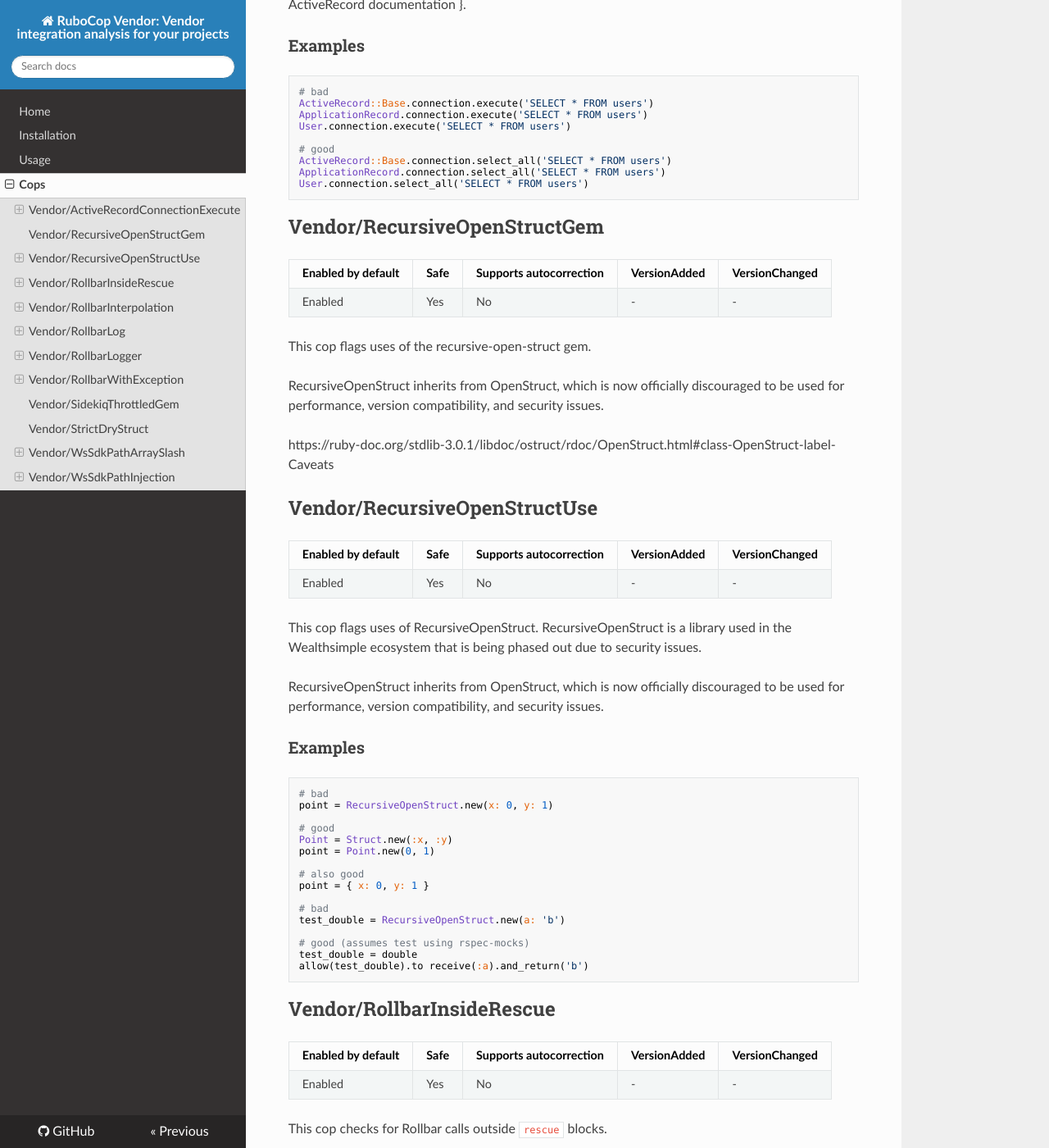
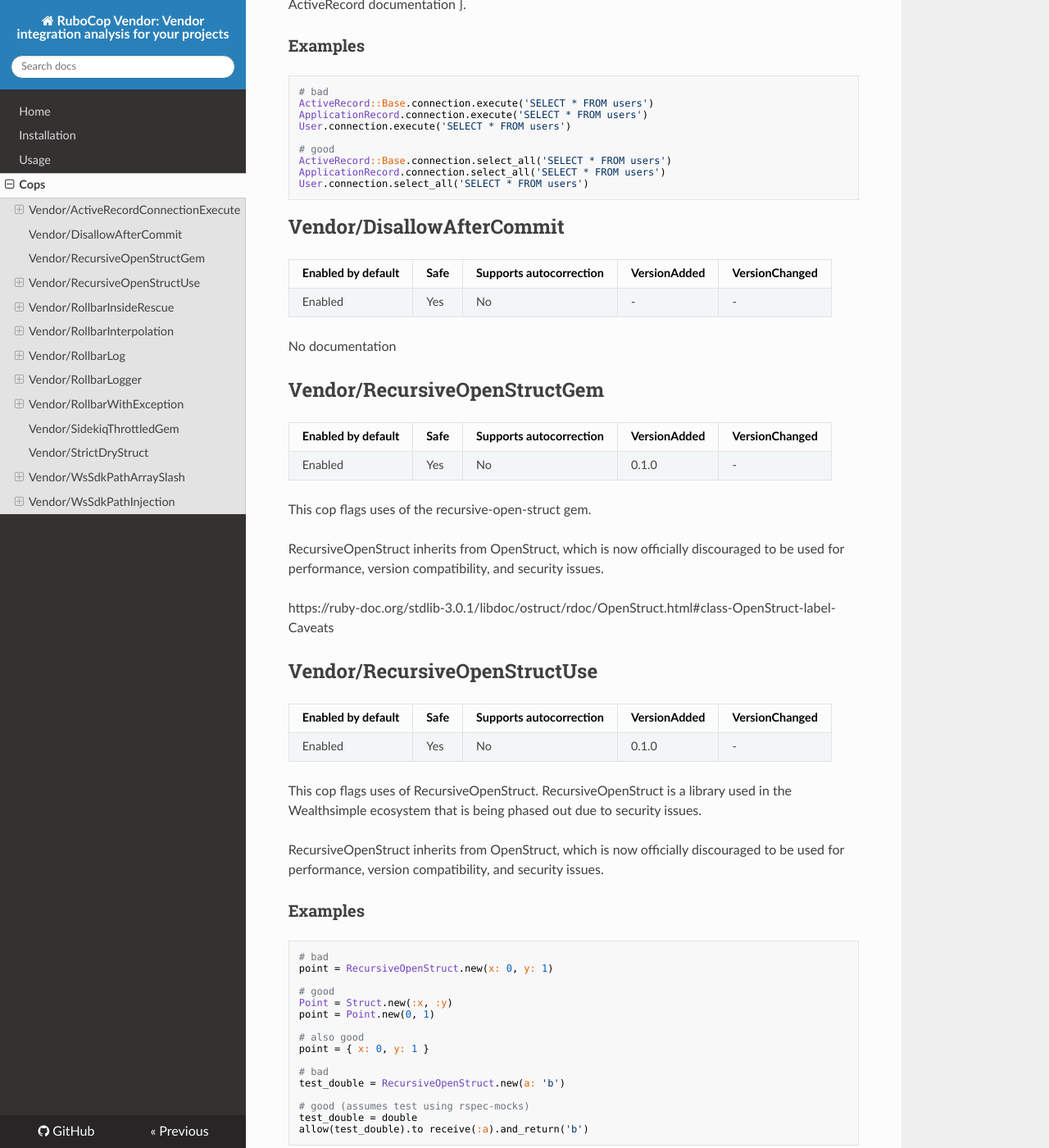
Before and after one commit to wealthsimple/rubocop-vendor, an MkDocs documentation site: the page built from manual/cops_vendor.md, in a window 1280 px wide and 1400 px high, scrolled down 462 px. Shown: the whole window at 82% size. Built offline with MkDocs 1.6.1, drawn with Linux system fonts in a browser that asks for light colours; nearby versions of some CDN libraries; old or Windows-style settings are respelled for this version of MkDocs; some of the changed text lies outside the part shown.

Commit message:
feat: disallow after-commit

````diff
--- a/manual/cops.md
+++ b/manual/cops.md
@@ -2,6 +2,7 @@
 #### Department [Vendor](cops_vendor.md)
 
 * [Vendor/ActiveRecordConnectionExecute](cops_vendor.md#vendoractiverecordconnectionexecute)
+* [Vendor/DisallowAfterCommit](cops_vendor.md#vendordisallowaftercommit)
 * [Vendor/RecursiveOpenStructGem](cops_vendor.md#vendorrecursiveopenstructgem)
 * [Vendor/RecursiveOpenStructUse](cops_vendor.md#vendorrecursiveopenstructuse)
 * [Vendor/RollbarInsideRescue](cops_vendor.md#vendorrollbarinsiderescue)
--- a/manual/cops_vendor.md
+++ b/manual/cops_vendor.md
@@ -29,11 +29,19 @@ ApplicationRecord.connection.select_all('SELECT * FROM users')
 User.connection.select_all('SELECT * FROM users')
 ```
 
+## Vendor/DisallowAfterCommit
+
+Enabled by default | Safe | Supports autocorrection | VersionAdded | VersionChanged
+--- | --- | --- | --- | ---
+Enabled | Yes | No | - | -
+
+No documentation
+
 ## Vendor/RecursiveOpenStructGem
 
 Enabled by default | Safe | Supports autocorrection | VersionAdded | VersionChanged
 --- | --- | --- | --- | ---
-Enabled | Yes | No | - | -
+Enabled | Yes | No | 0.1.0 | -
 
 This cop flags uses of the recursive-open-struct gem.
 
@@ -46,7 +54,7 @@ https://ruby-doc.org/stdlib-3.0.1/libdoc/ostruct/rdoc/OpenStruct.html#class-Open
 
 Enabled by default | Safe | Supports autocorrection | VersionAdded | VersionChanged
 --- | --- | --- | --- | ---
-Enabled | Yes | No | - | -
+Enabled | Yes | No | 0.1.0 | -
 
 This cop flags uses of RecursiveOpenStruct. RecursiveOpenStruct is a library used in the
 Wealthsimple ecosystem that is being phased out due to security issues.
@@ -79,7 +87,7 @@ allow(test_double).to receive(:a).and_return('b')
 
 Enabled by default | Safe | Supports autocorrection | VersionAdded | VersionChanged
 --- | --- | --- | --- | ---
-Enabled | Yes | No | - | -
+Enabled | Yes | No | 0.1.0 | -
 
 This cop checks for Rollbar calls outside `rescue` blocks.
 
@@ -205,7 +213,7 @@ Rollbar.error(exception, "Unable to sync account")
 
 Enabled by default | Safe | Supports autocorrection | VersionAdded | VersionChanged
 --- | --- | --- | --- | ---
-Enabled | Yes | No | - | -
+Enabled | Yes | No | 0.1.0 | -
 
 This cop flags uses of the sidekiq-throttled gem.
 
@@ -220,7 +228,7 @@ https://wealthsimple.slack.com/archives/C19UB3HNZ/p1683721247371709 for more det
 
 Enabled by default | Safe | Supports autocorrection | VersionAdded | VersionChanged
 --- | --- | --- | --- | ---
-Enabled | Yes | No | - | -
+Enabled | Yes | No | 0.1.0 | -
 
 This cop flags uses of DryStruct without strict mode
 
@@ -231,7 +239,7 @@ We want to enfore strict mode which will throw an error in that case.
 
 Enabled by default | Safe | Supports autocorrection | VersionAdded | VersionChanged
 --- | --- | --- | --- | ---
-Enabled | Yes | No | - | -
+Enabled | Yes | No | 0.12.0 | -
 
 This cop checks for `Ws::Service#get,patch,post,put,delete,...` usage
 where the array format is used, but it contains (probably not) intended slashes.
@@ -251,7 +259,7 @@ Ws::AccountService.post(["test", "foo"])
 
 Enabled by default | Safe | Supports autocorrection | VersionAdded | VersionChanged
 --- | --- | --- | --- | ---
-Enabled | Yes | No | - | -
+Enabled | Yes | No | 0.12.0 | -
 
 This cop checks for `Ws::Service#get,patch,post,put,delete,...` usage and suggests to use component based paths
 instead of using interpolated values that could be user input.
````
Also changed, not shown: CHANGELOG.md (+4 -0 lines), 5 other files.
